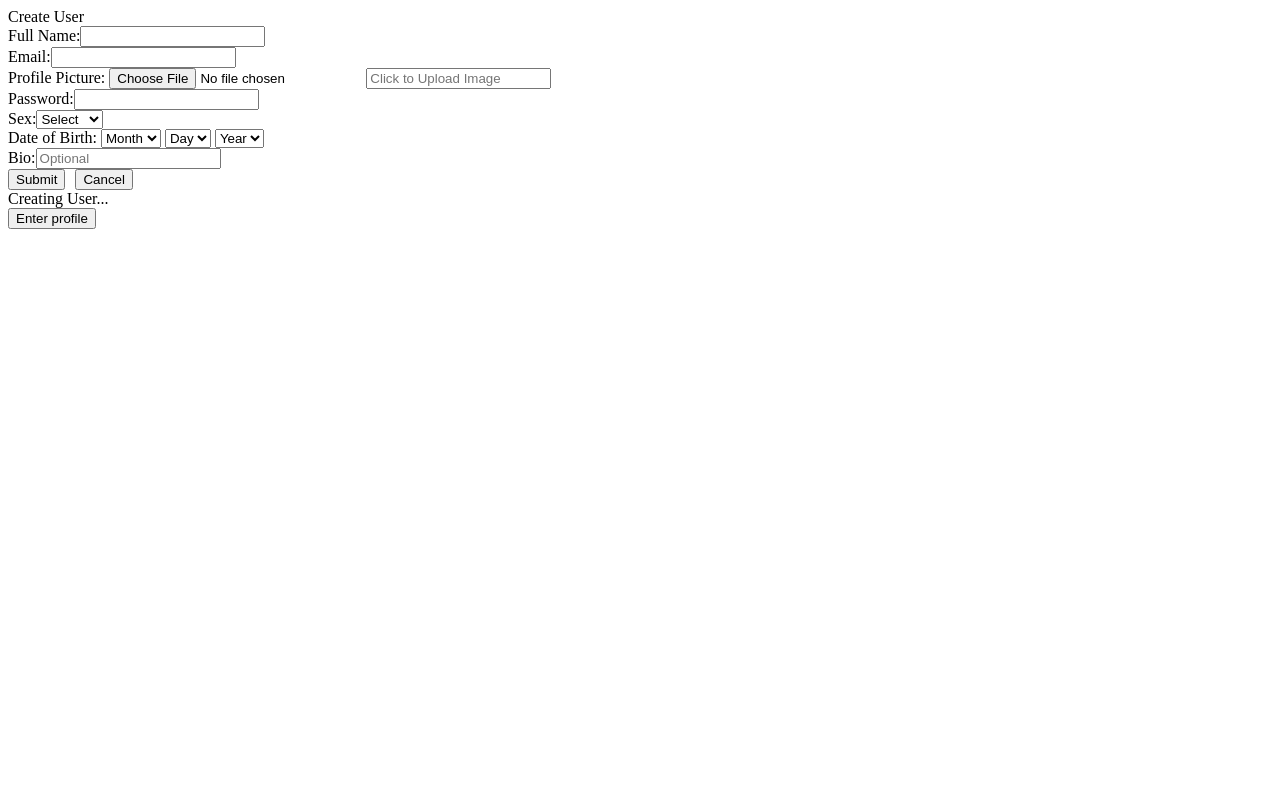
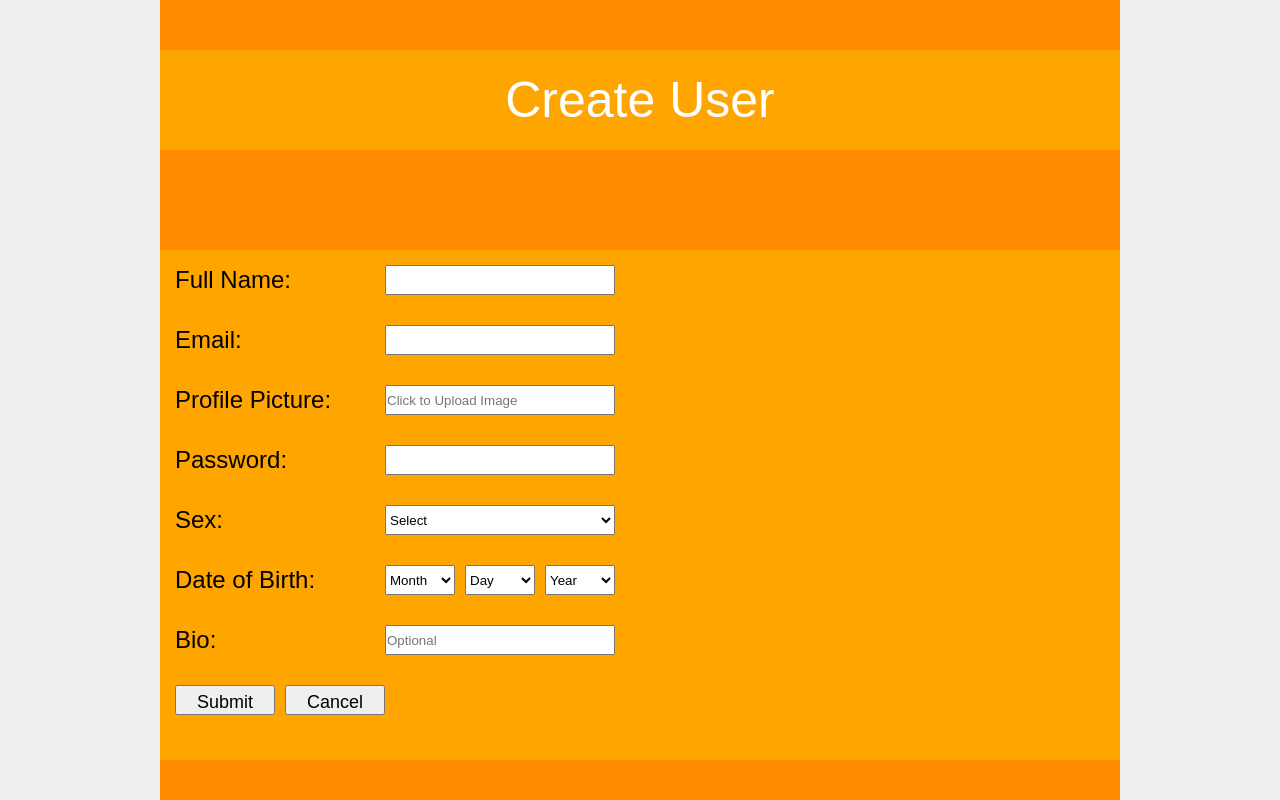
Before and after one commit to BenKellySoftware/Hubify, a website: page frontend/create.html in a window 1280 px wide. Drawn offline with nearby package versions, Linux system fonts and the light colour scheme; a script that the page names is missing.

Commit message:
Fixed that css loading bug that is apparently on all of my projects

```diff
--- a/frontend/create.html
+++ b/frontend/create.html
@@ -1,11 +1,12 @@
 <html>
 <head>
-	<link type='type/css' rel='stylesheet' href='style.css'/>
 	<title>Hubify - Create User</title>
+
 	<script src="https://cdn.socket.io/socket.io-1.3.5.js"></script>
 	<script src="https://code.jquery.com/jquery-2.2.0.min.js"></script>
 	<script src="libraries/jquery.cookie.js"></script>
 
+	<link type='text/css' rel='stylesheet' href='style.css'>
 	<script type="text/javascript" src="create.js"></script>
 	<script type="text/javascript" src="code.js"></script>
 </head>
--- a/frontend/index.html
+++ b/frontend/index.html
@@ -1,11 +1,12 @@
 <html>
 <head>
-	<link type='type/css' rel='stylesheet' href='style.css'/>
 	<title>Hubify</title>
+
 	<script src="https://cdn.socket.io/socket.io-1.3.5.js"></script>
 	<script src="http://code.jquery.com/jquery-2.2.0.min.js"></script>
 	<script src="libraries/jquery.cookie.js"></script>
 
+	<link rel='stylesheet' type='text/css' href='style.css'>
 	<script type="text/javascript" src="index.js"></script>
 	<script type="text/javascript" src="code.js"></script>
 </head>
```
Also changed, not shown: frontend/login.html (+2 -1 lines).
